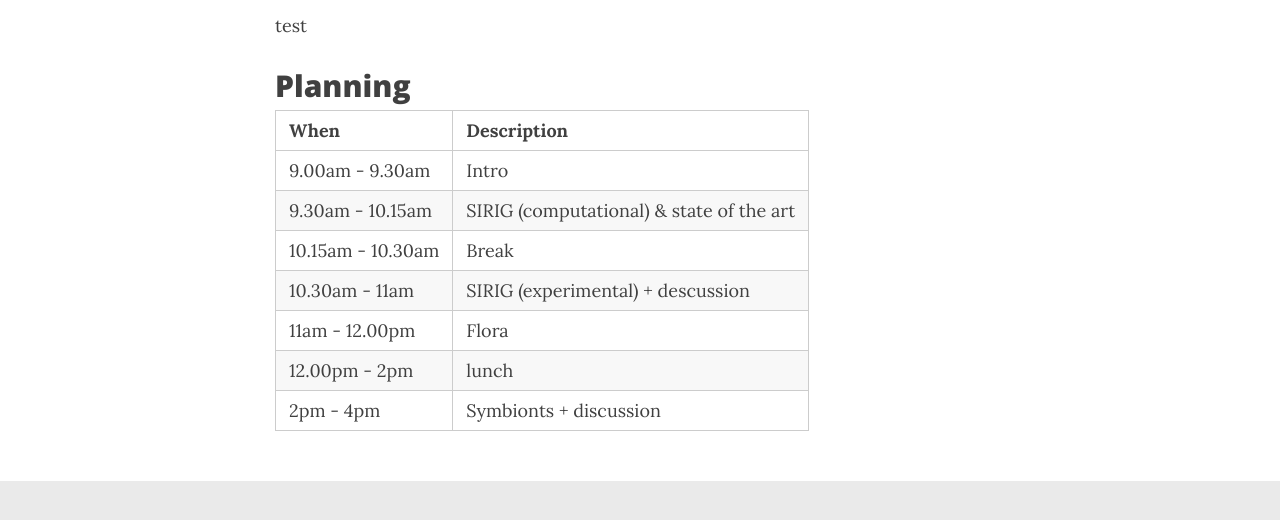
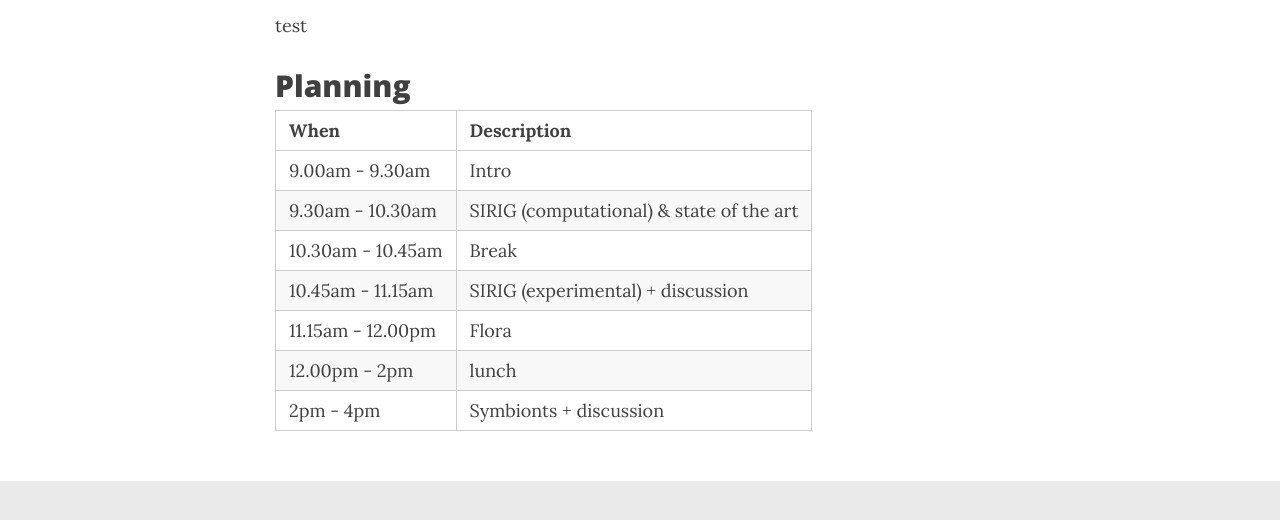
Before and after one commit to TrEE-TIMC/grant-2023-SIRIG, a Jekyll site: the page built from meetings/2023june.md, in a window 1280 px wide and 1071 px high. Shown: the part 352-872 px from the top of the window. Built offline with Jekyll 4.4.1, drawn with Linux system fonts in a browser that asks for light colours; nearby versions of some CDN libraries; comment, search, counter and statistics services are not loaded.

Commit message:
planning

```diff
--- a/meetings/2023june.md
+++ b/meetings/2023june.md
@@ -12,9 +12,9 @@ test
 | When | Description |
 | --- | --- |
 |9.00am - 9.30am| Intro |
-|9.30am - 10.15am| SIRIG (computational) & state of the art|
-|10.15am - 10.30am | Break |
-|10.30am - 11am| SIRIG (experimental) + descussion|
-|11am - 12.00pm| Flora |
+|9.30am - 10.30am| SIRIG (computational) & state of the art|
+|10.30am - 10.45am | Break |
+|10.45am - 11.15am| SIRIG (experimental) + discussion|
+|11.15am - 12.00pm| Flora |
 | 12.00pm - 2pm | lunch |
 | 2pm - 4pm | Symbionts + discussion |
```
